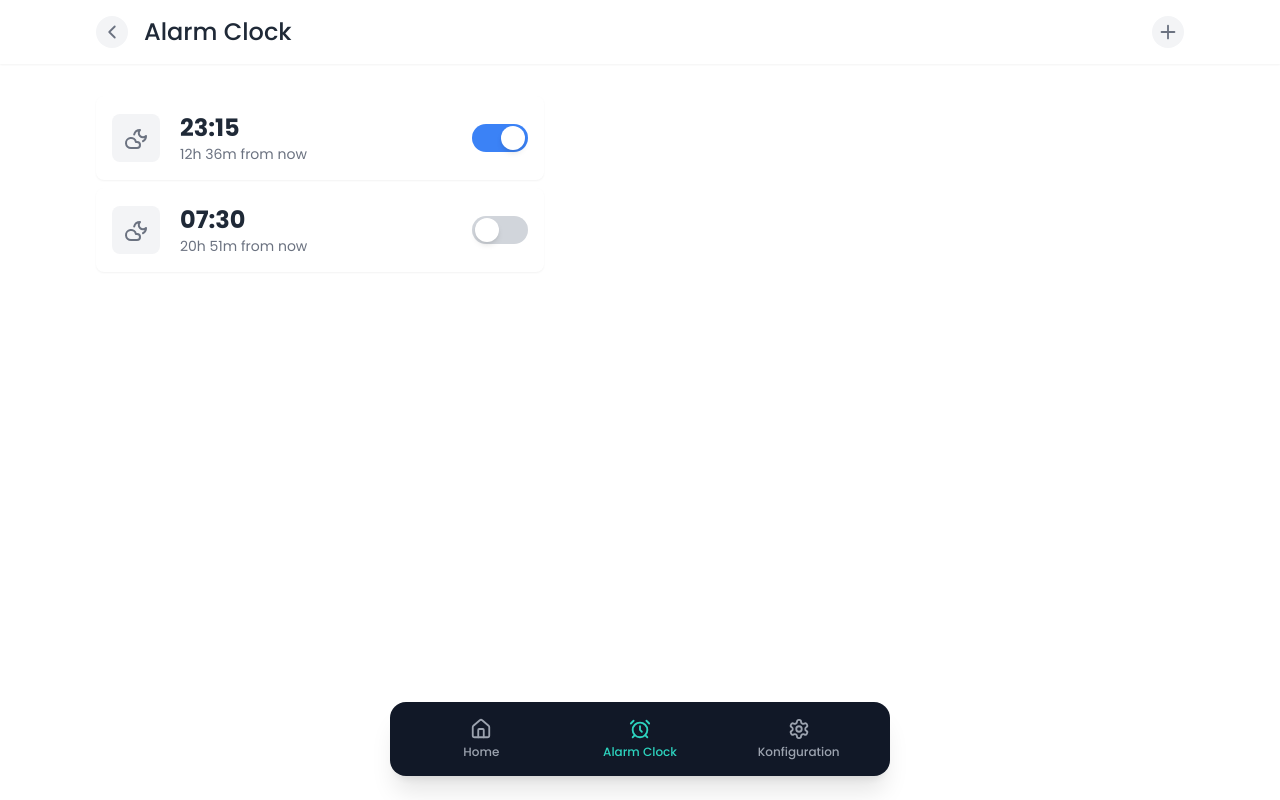
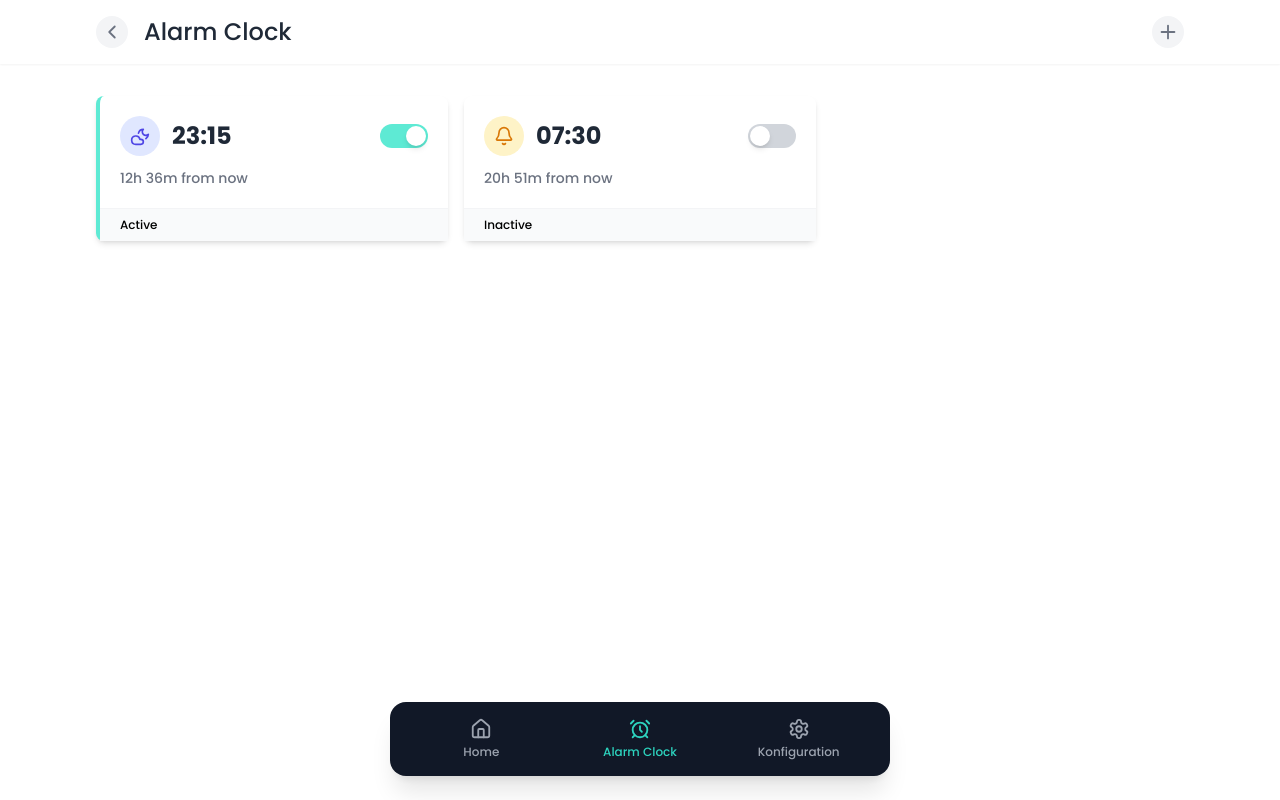
Before and after one commit to mathisarends/Jarvis-MKIII, a React (Vite) app in the folder frontend/: page /alarm in a window 1280 px wide. Built offline with nearby package versions, Linux system fonts and the light colour scheme; a web font is replaced by a local one.

Commit message:
Pep up alarm items

```diff
--- a/frontend/src/components/SleepScheduleItem.tsx
+++ b/frontend/src/components/SleepScheduleItem.tsx
@@ -1,20 +1,20 @@
 import React, { useState, useEffect } from "react";
-import { CloudMoon } from "lucide-react";
+import { CloudMoon, Bell } from "lucide-react";
 
 interface SleepScheduleItemProps {
   time: string;
-  timeFromNow: string;
   isEnabled: boolean;
   onToggle: () => void;
+  onDelete?: () => void;
 }
 
-const SleepScheduleItem: React.FC<SleepScheduleItemProps> = ({ time, isEnabled, onToggle }) => {
+const SleepScheduleItem: React.FC<SleepScheduleItemProps> = ({ time, isEnabled, onToggle, onDelete }) => {
   const [timeFromNow, setTimeFromNow] = useState<string>("");
+  const [isHovered, setIsHovered] = useState(false);
 
   useEffect(() => {
     const calculateTimeFromNow = () => {
       const now = new Date();
-
       const [hours, minutes] = time.split(":").map(Number);
 
       const targetTime = new Date();
@@ -25,7 +25,6 @@ const SleepScheduleItem: React.FC<SleepScheduleItemProps> = ({ time, isEnabled,
       }
 
       const diffMs = targetTime.getTime() - now.getTime();
-
       const diffHours = Math.floor(diffMs / (1000 * 60 * 60));
       const diffMinutes = Math.floor((diffMs % (1000 * 60 * 60)) / (1000 * 60));
 
@@ -41,29 +40,78 @@ const SleepScheduleItem: React.FC<SleepScheduleItemProps> = ({ time, isEnabled,
     return () => clearInterval(intervalId);
   }, [time]);
 
+  // Determine if it's a night alarm (between 20:00 and 6:00)
+  const isNightAlarm = () => {
+    const [hours] = time.split(":").map(Number);
+    return hours >= 20 || hours < 6;
+  };
+
   return (
-    <div className="bg-white rounded-lg shadow-sm p-4 flex items-center justify-between max-w-md w-full shadow">
-      {/* Linke Seite mit Moon Icon */}
-      <div className="flex items-center space-x-5">
-        <div className="w-12 h-12 bg-gray-100 rounded-lg flex items-center justify-center">
-          <CloudMoon className="w-6 h-6 text-gray-500" />
+    <div
+      className={`bg-white rounded-lg shadow-md transition-all duration-300 hover:shadow-lg
+                ${isEnabled ? "border-l-4 border-l-teal-300" : ""}`}
+      onMouseEnter={() => setIsHovered(true)}
+      onMouseLeave={() => setIsHovered(false)}
+    >
+      <div className="p-5">
+        {/* Top section with time and switch */}
+        <div className="flex items-center justify-between mb-3">
+          <div className="flex items-center space-x-3">
+            <div
+              className={`w-10 h-10 rounded-full flex items-center justify-center
+                          ${isNightAlarm() ? "bg-indigo-100 text-indigo-600" : "bg-amber-100 text-amber-600"}`}
+            >
+              {isNightAlarm() ? <CloudMoon className="w-5 h-5" /> : <Bell className="w-5 h-5" />}
+            </div>
+            <div className="text-2xl font-bold text-gray-800">{time}</div>
+          </div>
+
+          {/* Modern Toggle Switch in Teal */}
+          <div
+            className={`w-12 h-6 flex items-center rounded-full p-[2px] cursor-pointer transition-all duration-300
+                      ${isEnabled ? "bg-teal-300" : "bg-gray-300"}`}
+            onClick={onToggle}
+          >
+            <div
+              className={`bg-white w-5 h-5 rounded-full shadow-md transform transition-transform duration-300
+                        ${isEnabled ? "translate-x-6" : "translate-x-0"}`}
+            ></div>
+          </div>
         </div>
 
-        {/* Zeit und Text */}
-        <div>
-          <div className="text-xl md:text-2xl font-bold text-gray-800">{time}</div>
-          <div className="text-sm text-gray-500">{timeFromNow}</div>
+        {/* Bottom section with timeFromNow */}
+        <div className="flex justify-between items-center">
+          <div className="text-sm text-gray-500 font-medium">{timeFromNow}</div>
+
+          {/* Delete button appears on hover */}
+          {onDelete && (
+            <button
+              onClick={onDelete}
+              className={`text-gray-400 hover:text-red-500 transition-opacity duration-300
+                        ${isHovered ? "opacity-100" : "opacity-0"}`}
+            >
+              <svg
+                xmlns="http://www.w3.org/2000/svg"
+                className="h-4 w-4"
+                fill="none"
+                viewBox="0 0 24 24"
+                stroke="currentColor"
+              >
+                <path
+                  strokeLinecap="round"
+                  strokeLinejoin="round"
+                  strokeWidth={2}
+                  d="M19 7l-.867 12.142A2 2 0 0116.138 21H7.862a2 2 0 01-1.995-1.858L5 7m5 4v6m4-6v6m1-10V4a1 1 0 00-1-1h-4a1 1 0 00-1 1v3M4 7h16"
+                />
+              </svg>
+            </button>
+          )}
         </div>
       </div>
 
-      {/* Verbesserter Toggle-Switch mit mehr Padding */}
-      <div
-        className={`w-14 h-7 flex items-center rounded-full p-[3px] cursor-pointer transition-all duration-300 ease-in-out ${
-          isEnabled ? "bg-blue-500 justify-end" : "bg-gray-300 justify-start"
-        }`}
-        onClick={onToggle}
-      >
-        <div className="bg-white w-6 h-6 rounded-full shadow-md transform transition-transform duration-300 ease-in-out hover:scale-105 active:scale-95"></div>
+      {/* Status indicator at bottom in Teal */}
+      <div className="px-5 py-2 border-t border-gray-100 text-xs font-medium ext-gray-500 bg-gray-50">
+        {isEnabled ? "Active" : "Inactive"}
       </div>
     </div>
   );
--- a/frontend/src/components/TimePickerModal.tsx
+++ b/frontend/src/components/TimePickerModal.tsx
@@ -32,7 +32,9 @@ const TimePickerModal: React.FC<{
     };
   }, [isOpen]);
 
-  if (!isOpen) return null;
+  if (!isOpen) {
+    return null;
+  }
 
   return (
     <div className="fixed inset-0 z-50 flex items-start justify-center pt-16">
--- a/frontend/src/features/alarmScreen.tsx
+++ b/frontend/src/features/alarmScreen.tsx
@@ -48,19 +48,31 @@ const AlarmScreen: React.FC = () => {
   }, [updateConfig, resetConfig, openModal]);
 
   return (
-    <div className="relative">
-      {/* Alarm List */}
-      <div className="space-y-2">
+    <div>
+      {/* Grid Layout for Alarms */}
+      <div className="grid grid-cols-1 sm:grid-cols-2 lg:grid-cols-3 gap-4 max-w-6xl">
         {alarms.map((alarm) => (
           <SleepScheduleItem
             key={alarm.id}
             time={alarm.time}
-            timeFromNow={`${alarm.id === 1 ? "4h 25m" : "8h 40m"} from now`}
             isEnabled={alarm.isEnabled}
             onToggle={() => handleToggleAlarm(alarm.id)}
           />
         ))}
       </div>
+
+      {/* Empty state */}
+      {alarms.length === 0 && (
+        <div className="text-center py-16 px-4">
+          <div className="bg-gray-50 rounded-lg p-8 max-w-md mx-auto shadow-sm">
+            <div className="w-16 h-16 bg-gray-100 rounded-full flex items-center justify-center mx-auto mb-4">
+              <Plus className="w-8 h-8 text-gray-400" />
+            </div>
+            <h3 className="text-lg font-medium text-gray-700 mb-2">Keine Alarme eingerichtet</h3>
+            <p className="text-gray-500">Erstelle deinen ersten Alarm mit dem Plus-Button!</p>
+          </div>
+        </div>
+      )}
 
       <TimePickerModal isOpen={isModalOpen} onClose={() => setIsModalOpen(false)} onSave={handleAddAlarm} />
     </div>
```
